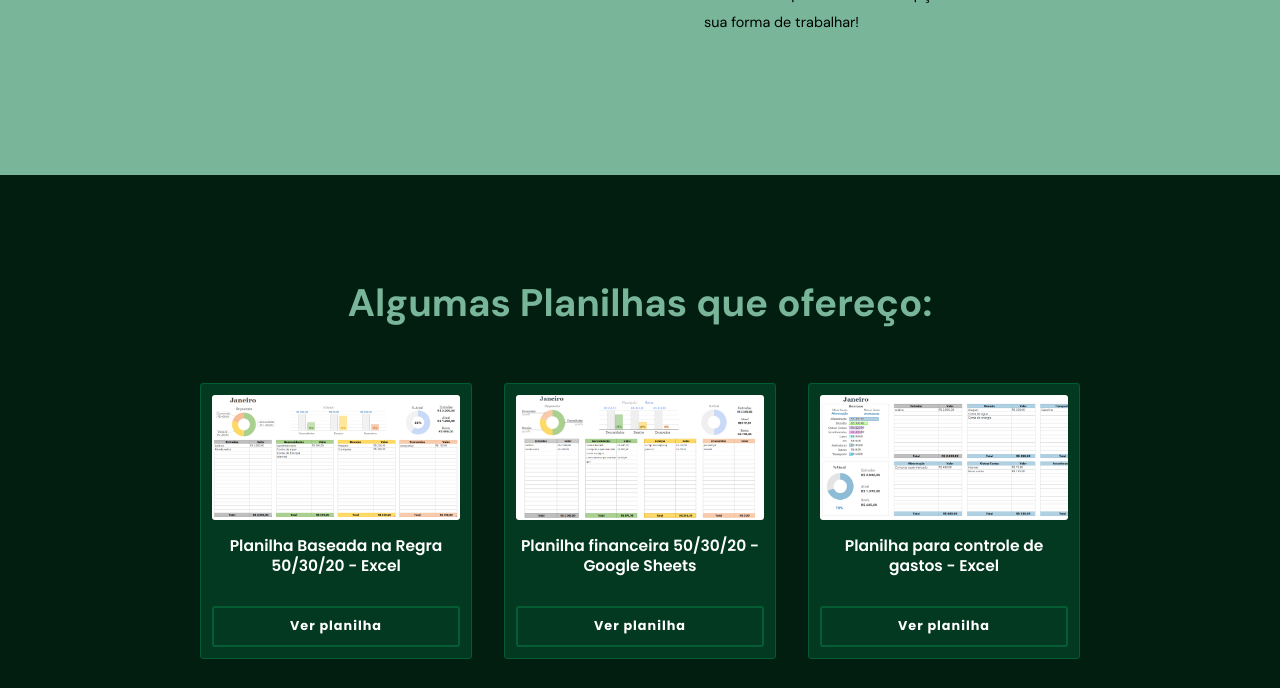
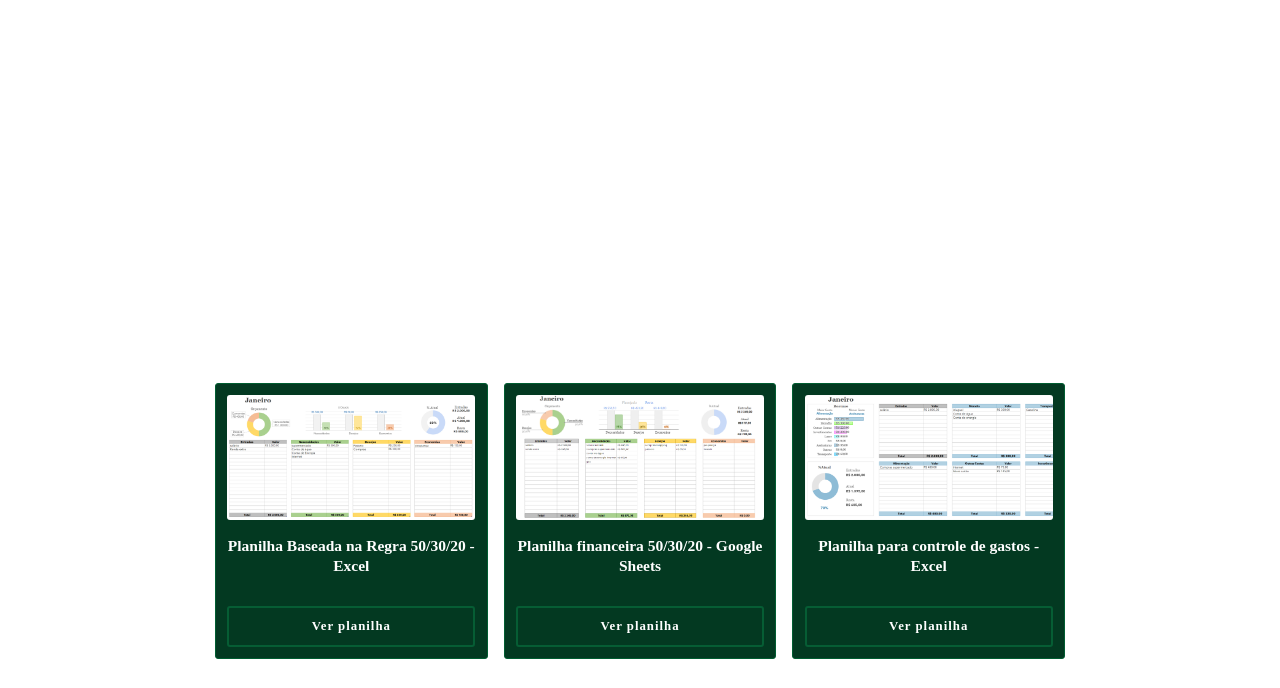
Before and after one commit to jefferson-da-silva-santos/project-jessica-planilhas, a website: page index.html in a window 1280 px wide. Shown: the part 1425-2113 px from the top of the page. Drawn offline with nearby package versions, Linux system fonts and the light colour scheme.

Commit message:
mudando cor do título

```diff
--- a/src/css/styles.css
+++ b/src/css/styles.css
@@ -1,4 +1,4 @@
-@charset "UTF-8";
+.@charset "UTF-8";
 @import url("https://fonts.googleapis.com/css2?family=DM+Sans:ital,opsz,wght@0,9..40,100..1000;1,9..40,100..1000&display=swap");
 @import url("https://fonts.googleapis.com/css2?family=Poppins:ital,wght@0,100;0,200;0,300;0,400;0,500;0,600;0,700;0,800;0,900;1,100;1,200;1,300;1,400;1,500;1,600;1,700;1,800;1,900&display=swap");
 @import url("https://fonts.googleapis.com/css2?family=Open+Sans:ital,wght@0,300..800;1,300..800&display=swap");
@@ -463,7 +463,7 @@ body {
   font-family: var(--primary-font);
   text-align: center;
   font-size: 2.4em;
-  color: var(--secundary-color);
+  color: white;
 }
 
 .groupServiceExcel-secundary {
```
